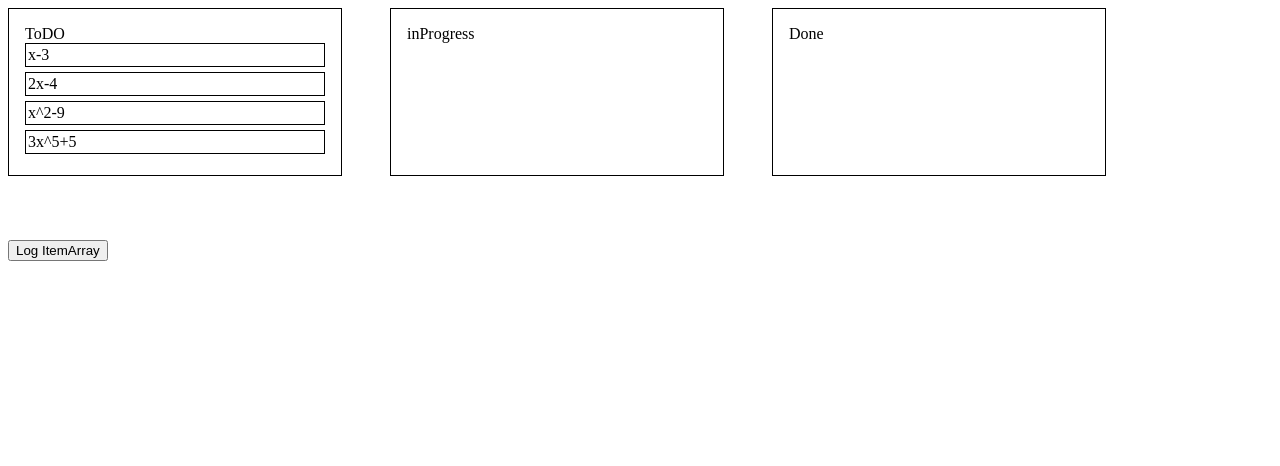
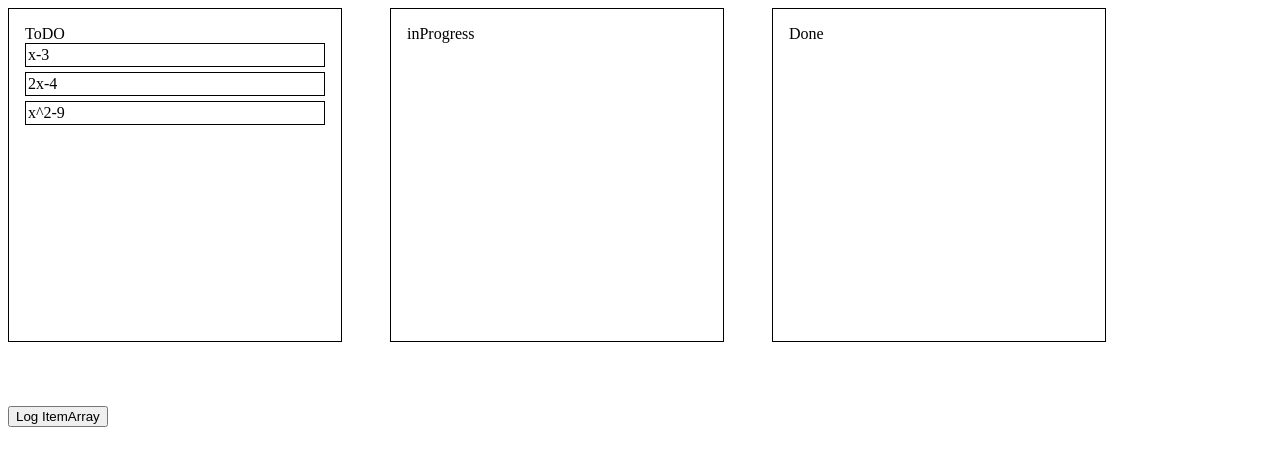
Before and after one commit to nilsreich/DragDropBoard, a React (Create React App) app: page / in a window 1280 px wide. Shown: the top 466 px of the page. Built offline with nearby package versions, Linux system fonts and the light colour scheme.

Commit message:
2 files modified

```diff
--- a/App.tsx
+++ b/App.tsx
@@ -17,26 +17,31 @@ export default function App() {
     useSensor(TouchSensor),
     useSensor(KeyboardSensor)
   );
+  const style = { display: 'flex', gap: '3rem', marginBottom: '4rem' };
+
+  // Drop an Item
+  const handleDragEnd = (event) => {
+    const { active, over } = event;
+    setItems(
+      items.map((item) =>
+        item.id === active.id ? { ...item, parent: over.id } : item
+      )
+    );
+  };
+
+  // DropZones
   const containers = ['ToDO', 'inProgress', 'Done'];
 
+  // Items
   const [items, setItems] = React.useState([
     { parent: 'ToDO', value: 'x-3', id: crypto.randomUUID() },
     { parent: 'ToDO', value: '2x-4', id: crypto.randomUUID() },
     { parent: 'ToDO', value: 'x^2-9', id: crypto.randomUUID() },
-    { parent: 'ToDO', value: '3x^5+5', id: crypto.randomUUID() },
   ]);
-
-  const handleDragEnd = (event) => {
-    const { active, over } = event;
-    const temp = [...items];
-    let index = temp.findIndex((item) => item.id === active.id);
-    temp[index].parent = over.id;
-    setItems(temp);
-  };
 
   return (
     <div>
-      <div style={{ display: 'flex', gap: '3rem' }}>
+      <div style={style}>
         <DndContext
           onDragEnd={handleDragEnd}
           sensors={sensors}
@@ -45,24 +50,20 @@ export default function App() {
           {containers.map((id) => (
             <Droppable key={id} id={id}>
               <div>{id}</div>
-              {items
-                .filter((item) => {
-                  return item.parent === id;
-                })
-                .map((item) => {
+              {items.map((item) => {
+                if (item.parent === id) {
                   return (
                     <Draggable key={item.id} id={item.id}>
                       {item.value}
                     </Draggable>
                   );
-                })}
+                }
+              })}
             </Droppable>
           ))}
         </DndContext>
       </div>
-      <button style={{ marginTop: '4rem' }} onClick={() => console.log(items)}>
-        Log ItemArray
-      </button>
+      <button onClick={() => console.log(items)}>Log ItemArray</button>
     </div>
   );
 }
--- a/Droppable.tsx
+++ b/Droppable.tsx
@@ -10,6 +10,7 @@ export const Droppable = ({ id, children }) => {
     border: '1px solid black',
     padding: '1rem',
     width: '300px',
+    height: '300px',
   };
 
   return (
```
